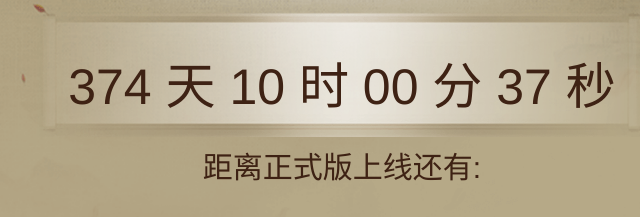
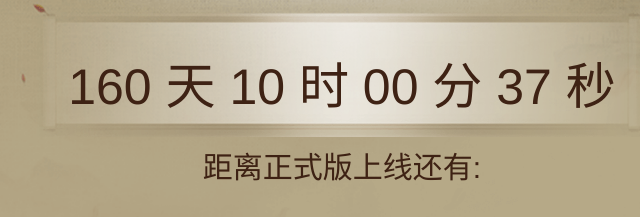
Before and after one commit to zboroo/zboroo.github.io, a plain HTML site: page index.html in a window 1280 px wide. Shown: the part 193-410 px from the top of the page, 298-938 px from the left. Drawn offline with nearby package versions, Linux system fonts and the light colour scheme.

Commit message:
提交确认时间

```diff
--- a/index.html
+++ b/index.html
@@ -127,7 +127,7 @@
 		  	return i;
 		 }
 		 function go(){
-			v = "2020-01-01 00:00:00"
+			v = "2019-06-01 00:00:00"
 		 	var date1=new Date(),data2=new Date(v);
 		 	if(data2<date1)return;//设置的时间小于现在时间退出
 		 	_ordertimer = setInterval(function(){leftTimer(data2)}, 1000);
```
